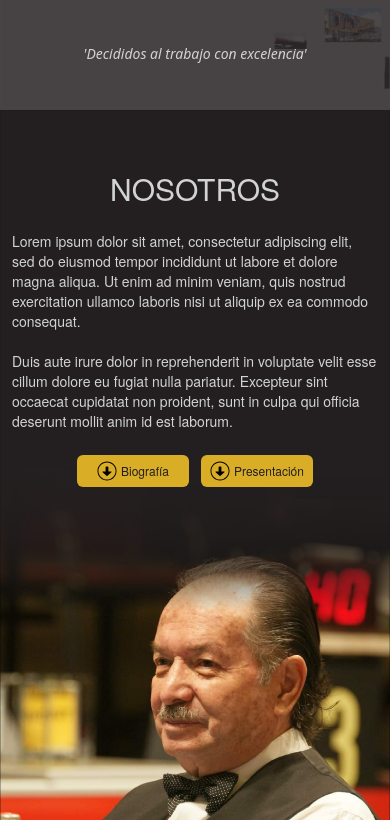
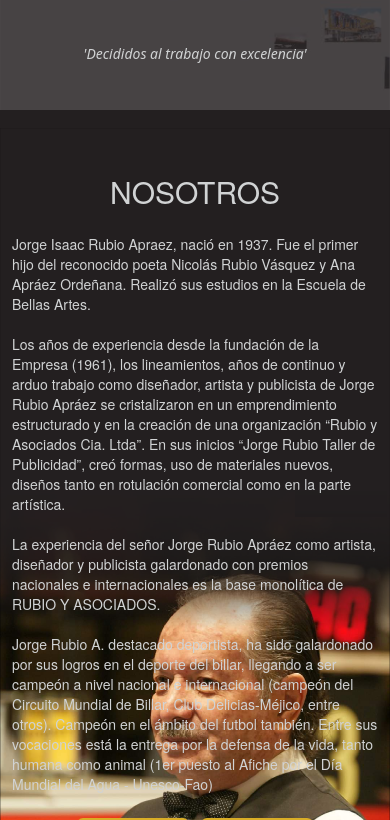
Before and after one commit to Estete9/Rubio-Home, a React (Create React App) app: page / in a window 390 px wide. Shown: the part 1524-2344 px from the top of the page. Built offline with nearby package versions, Linux system fonts and the light colour scheme; what tailwindcss-debug-screens would draw is missing.

Commit message:
Update nosotros content and style for mobile and desktop

```diff
--- a/src/components/Nosotros.jsx
+++ b/src/components/Nosotros.jsx
@@ -5,7 +5,7 @@
 import cv from '../assets/mobile/cv.pdf';
 
 const Nosotros = ({ isMobile }) => (
-  <section id="nosotros" className="nosotros-section relative">
+  <section id="nosotros" className="nosotros-section relative flex items-center bg-neutral h-[800px]">
     <img
       src={isMobile ? bgNosotrosMobile : bgNosotrosDesktop}
       alt="Founder Jorge Rubio"
@@ -16,14 +16,16 @@
         NOSOTROS
       </h1>
       <p className="nosotros-text text-secondary font-helveticaNeue font-light text-sm">
-        Lorem ipsum dolor sit amet, consectetur adipiscing elit, sed do eiusmod tempor incididunt ut
-        labore et dolore magna aliqua. Ut enim ad minim veniam, quis nostrud exercitation ullamco
-        laboris nisi ut aliquip ex ea commodo consequat.
+      Jorge Isaac Rubio Apraez, nació en 1937. Fue el primer hijo del reconocido poeta Nicolás Rubio Vásquez y Ana Apráez Ordeñana. Realizó sus estudios en la Escuela de Bellas Artes.
         <br />
         <br />
-        Duis aute irure dolor in reprehenderit in voluptate velit esse cillum dolore eu fugiat nulla
-        pariatur. Excepteur sint occaecat cupidatat non proident, sunt in culpa qui officia deserunt
-        mollit anim id est laborum.
+        Los años de experiencia desde la fundación de la Empresa (1961), los lineamientos, años de continuo y arduo trabajo como diseñador, artista y publicista de Jorge Rubio Apráez se cristalizaron en un emprendimiento estructurado y en la creación de una organización “Rubio y Asociados Cia. Ltda”.  En sus inicios “Jorge Rubio Taller de Publicidad”, creó formas, uso de materiales nuevos, diseños tanto en rotulación comercial como en la parte artística.
+        <br />
+        <br />
+        La experiencia del señor Jorge Rubio Apráez como artista, diseñador y publicista galardonado con premios nacionales e internacionales es la base monolítica de RUBIO Y ASOCIADOS.
+        <br />
+        <br />
+        Jorge Rubio A. destacado deportista, ha sido galardonado por sus logros en el deporte del billar, llegando a ser campeón a nivel nacional e internacional (campeón del Circuito Mundial de Billar, Club Delicias-Méjico, entre otros). Campeón en el ámbito del futbol también. Entre sus vocaciones está la entrega por la defensa de la vida, tanto humana como animal (1er puesto al Afiche por el Día Mundial del Agua - Unesco-Fao)
       </p>
       <section className="nosotros-btns flex gap-3 justify-center">
         <a
```
